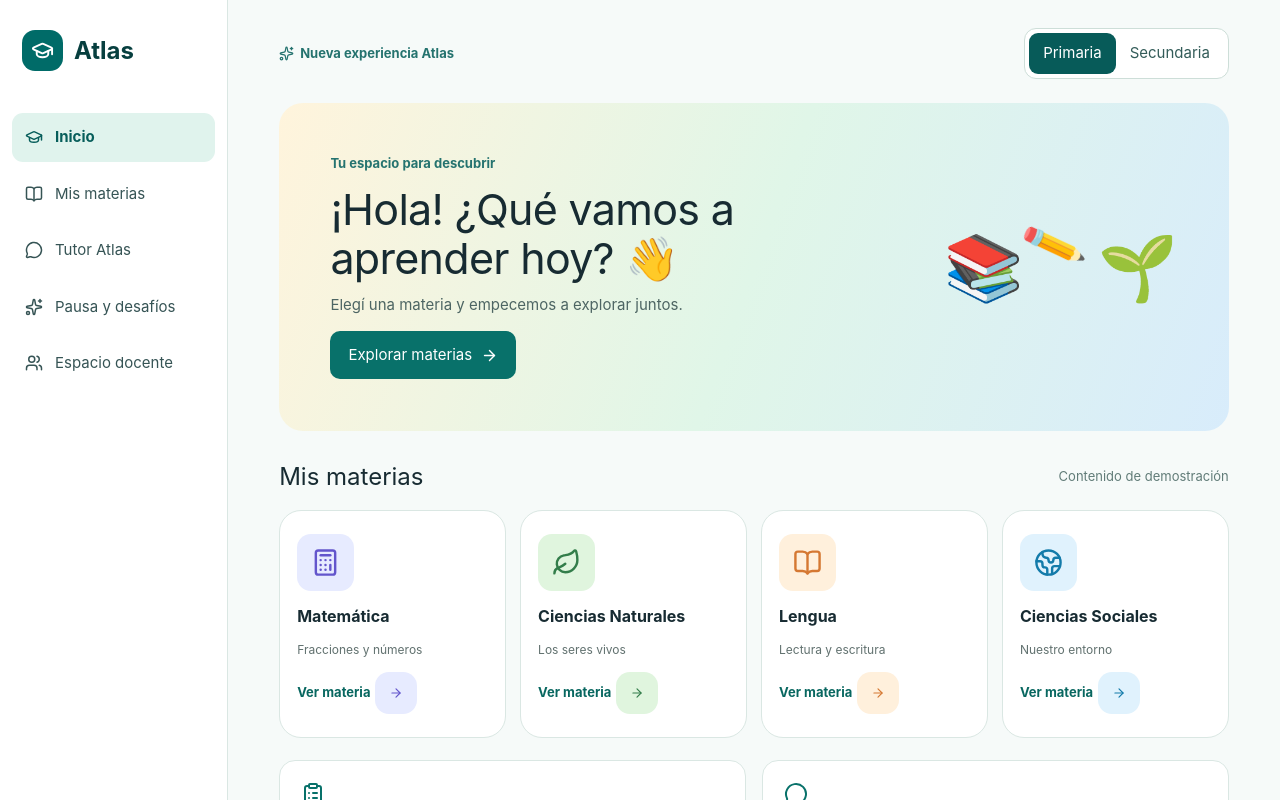
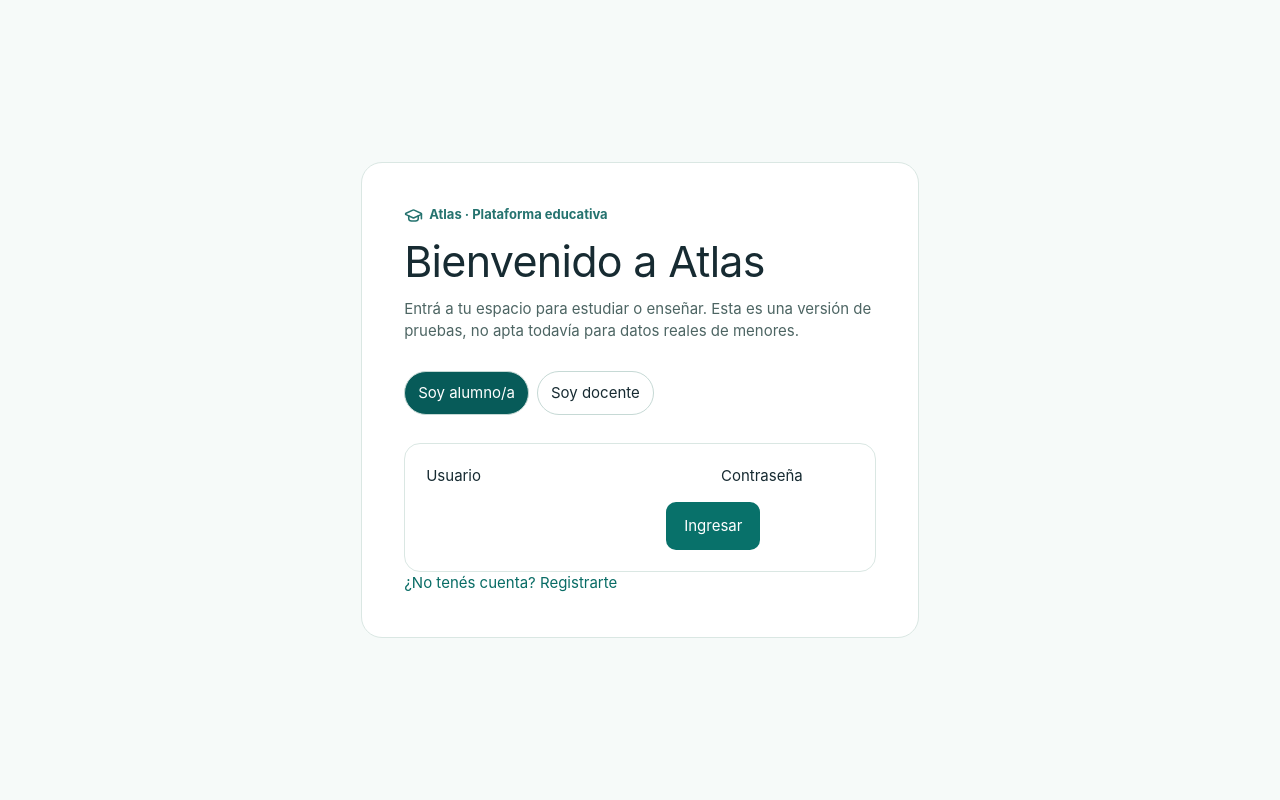
Before and after one commit to Gramissxi/Atlas-by-Gramisci, a React (Vite) app in the folder frontend/: page / in a window 1280 px wide. Shown: the top 800 px of the page. Built offline with nearby package versions, Linux system fonts and the light colour scheme.

Commit message:
Habilitar portal de ingreso y aulas como entrada del frontend

```diff
--- a/frontend/src/main.tsx
+++ b/frontend/src/main.tsx
@@ -1,10 +1,10 @@
 import React from "react";
 import ReactDOM from "react-dom/client";
-import AtlasInicio from "./AtlasInicio";
+import AtlasAulas from "./AtlasAulas";
 import "./index.css";
 
 ReactDOM.createRoot(document.getElementById("root")!).render(
   <React.StrictMode>
-    <AtlasInicio />
+    <AtlasAulas />
   </React.StrictMode>,
 );
```
